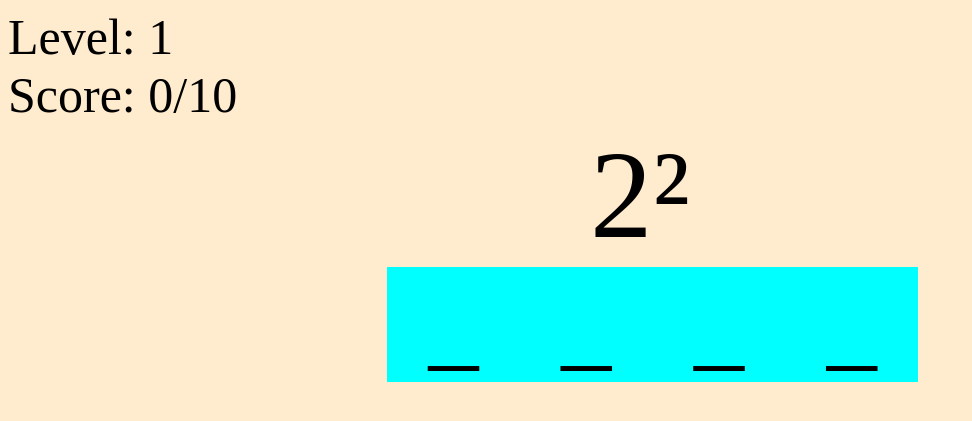
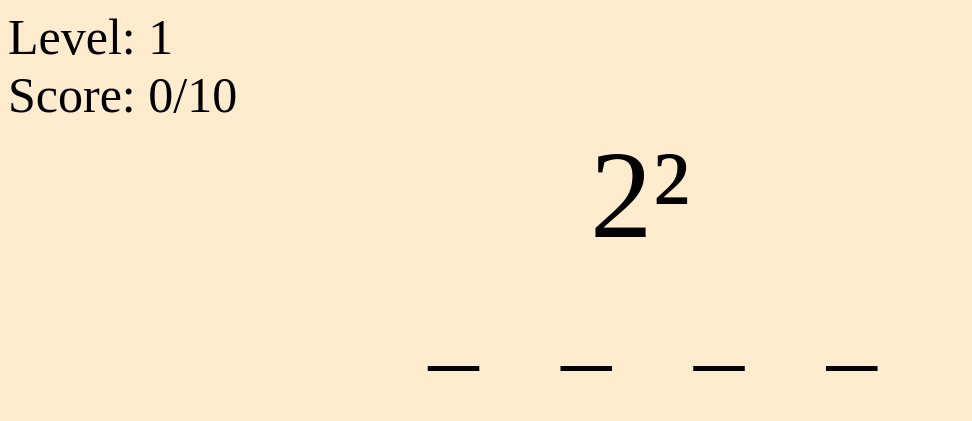
Before and after one commit to isaiahzimmerman/risaiah, a PHP site: page /squaresgame/ in a window 1280 px wide. Shown: the top 421 px of the page, without its empty margins (0-972 px from the left). Run offline with PHP 8.4, Linux system fonts and the light colour scheme.

Commit message:
remove blue

```diff
--- a/squaresgame/interface.css
+++ b/squaresgame/interface.css
@@ -20,7 +20,6 @@ body {
 .child {
     text-align: center;
     width: 15%;
-    background-color: aqua;
     float: left;
     font-size: 100px;
 }
```
